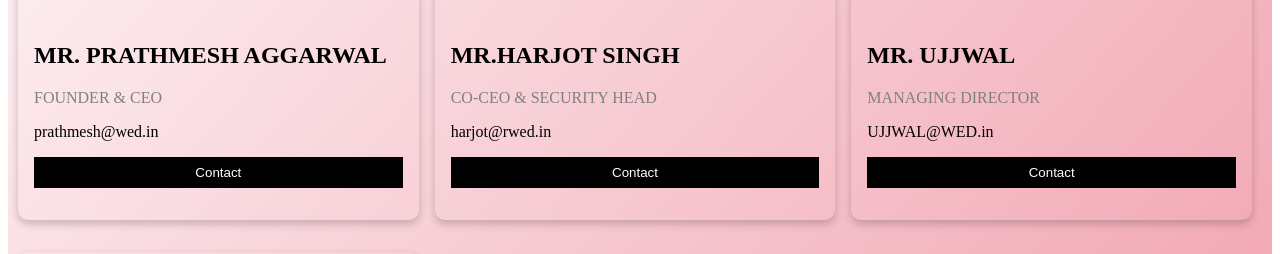
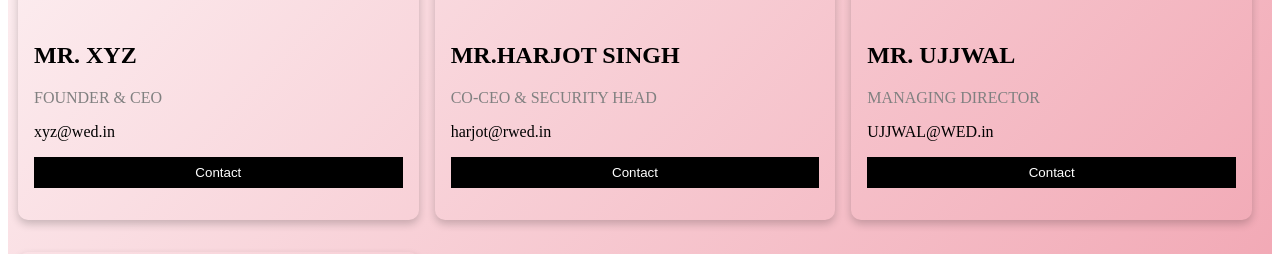
Before and after one commit to harjotscs/harjotscs.github.io, a plain HTML site: page TEAM.html in a window 1280 px wide. Shown: the part 492-746 px from the top of the page. Drawn offline with Linux system fonts and the light colour scheme.

Commit message:
Update TEAM.html

```diff
--- a/TEAM.html
+++ b/TEAM.html
@@ -42,11 +42,11 @@
 
   <div class="column">
     <div class="card">
-  <img src="IMG/pq.png" alt="PRATHMESH" style="width:98%;height: 283px;margin: 5px;border-radius: 10px;">
+  <img src="IMG/pq.png" alt="xyz" style="width:98%;height: 283px;margin: 5px;border-radius: 10px;">
      <div class="container">
-   <h2>MR. PRATHMESH AGGARWAL</h2>
+   <h2>MR. XYZ</h2>
      <p class="title">FOUNDER & CEO </p>
-  <p>prathmesh@wed.in</p>
+  <p>xyz@wed.in</p>
   <p><button class="button" onclick="opencon2()">Contact</button></p>
 <div id="con2" class="overlay">
 <a href="javascript:void(0)" class="closebtn" onclick="closecon2()">&times;</a>
```
